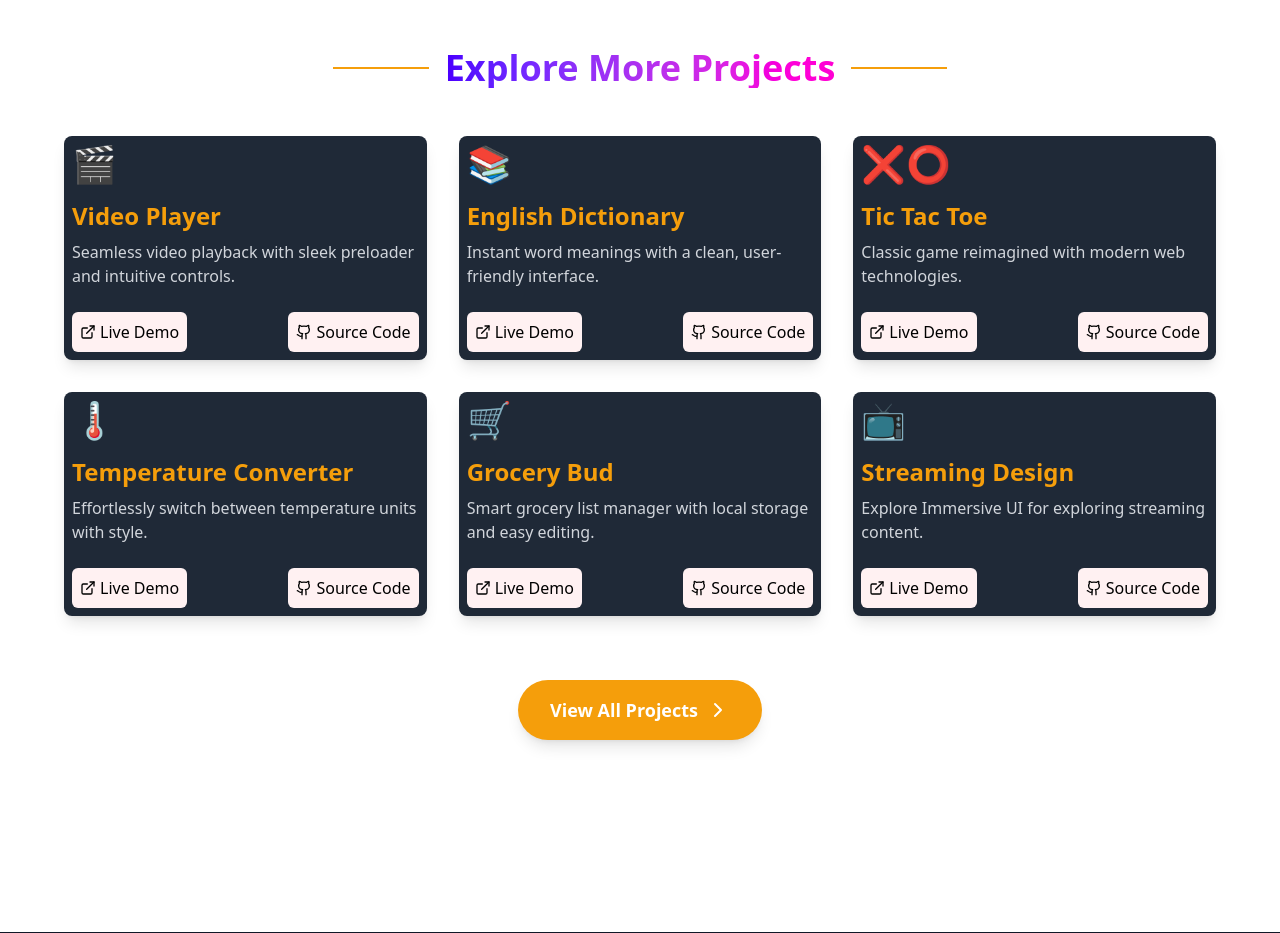
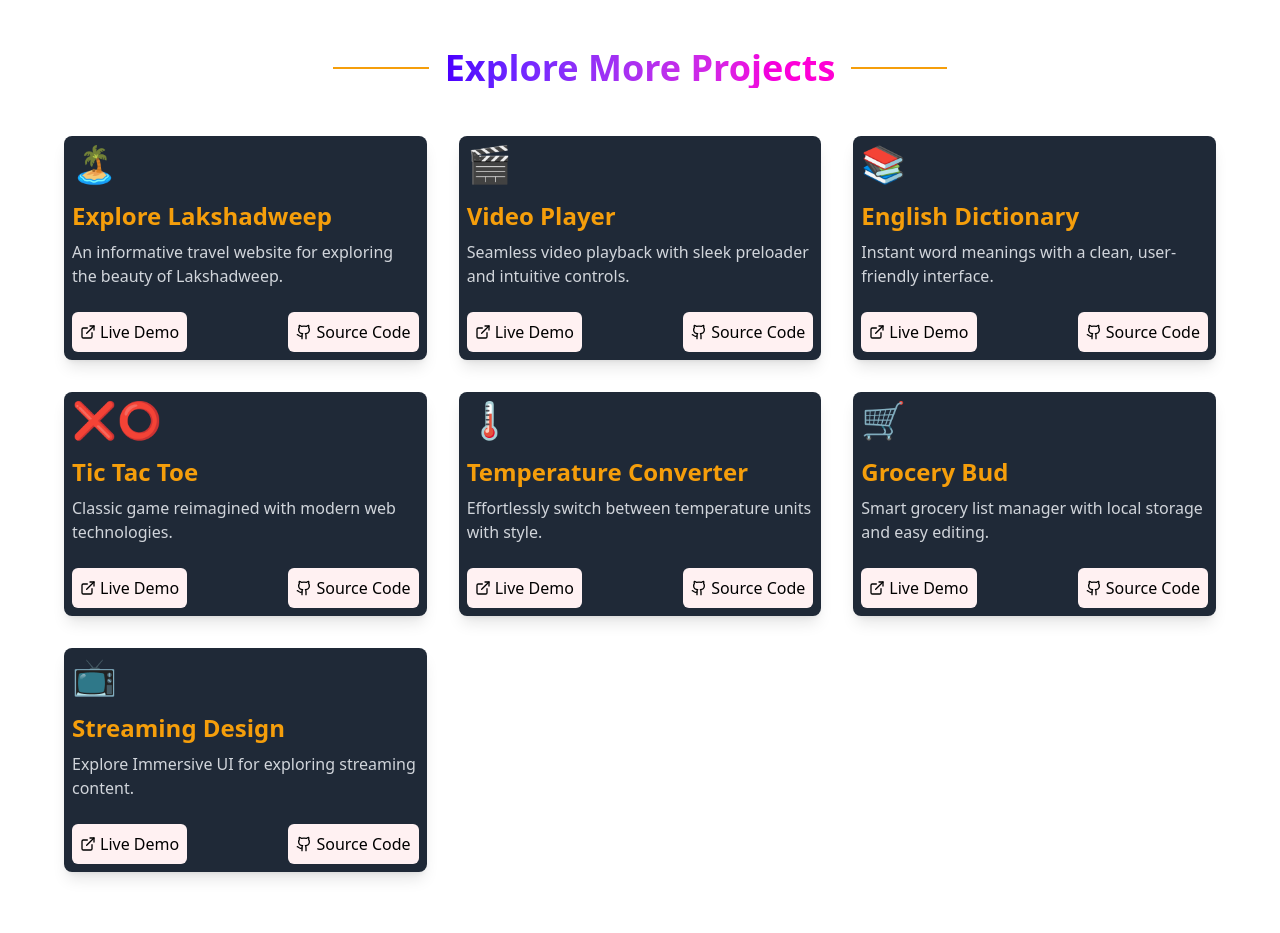
Before and after one commit to itxnargis/my-portfolio, a React (Vite) app: page /projects in a window 1280 px wide. Shown: the part 1200-2133 px from the top of the page. Built offline with nearby package versions, Linux system fonts and the light colour scheme.

Commit message:
Update AdditionalProjects.jsx

```diff
--- a/src/components/AdditionalProjects.jsx
+++ b/src/components/AdditionalProjects.jsx
@@ -2,6 +2,13 @@
 import { ExternalLink, Github, ChevronRight } from 'lucide-react';
 
 const additionalProjects = [
+  {
+    title: "Explore Lakshadweep",
+    description: "An informative travel website for exploring the beauty of Lakshadweep.",
+    demoLink: "https://itxnargis.github.io/explore-lakshadweep/",
+    codeLink: "https://github.com/itxnargis/explore-lakshadweep",
+    icon: "🏝️"
+  },
   {
     title: "Video Player",
     description: "Seamless video playback with sleek preloader and intuitive controls.",
```
